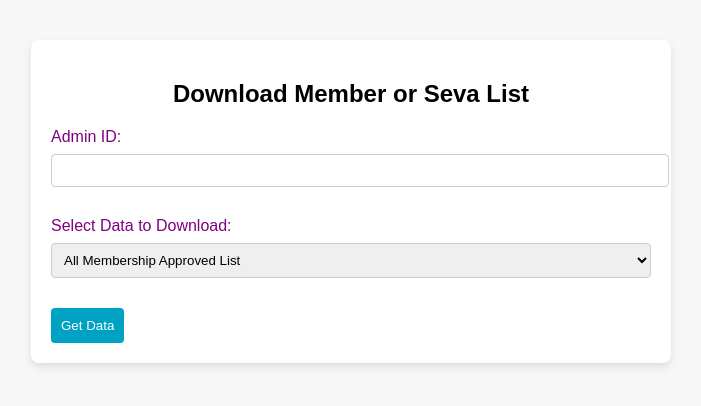
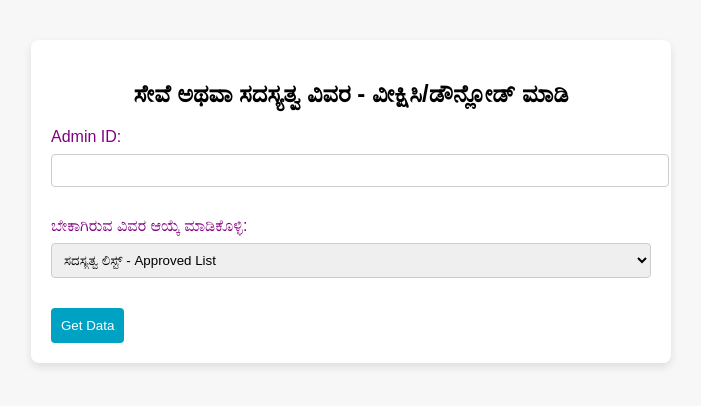
Before and after one commit to sandeephallimane/durgaparameshwarisevatrust, a plain HTML site: page Adminmenu/index.html in a window 1280 px wide. Shown: the whole page, without its empty margins (289-990 px from the left). Drawn offline with Linux system fonts and the light colour scheme.

Commit message:
Update index.html

```diff
--- a/Adminmenu/index.html
+++ b/Adminmenu/index.html
@@ -179,18 +179,18 @@ function clearFormInputs1() {
 </head>
 <body>
  <form id="downloadForm" action="https://script.google.com/macros/s/AKfycbzsieeGqkGYFpFXb5P9ixSX_tjm-neWljFPXWB6rVY6D3QtC5Yzahiykc2cV7MwfzCtOw/exec" method="POST" onsubmit="clearFormInputs1()">
-<h2>Download Member or Seva List</h2>
+<h2>ಸೇವೆ ಅಥವಾ ಸದಸ್ಯತ್ವ ವಿವರ - ವೀಕ್ಷಿಸಿ/ಡೌನ್ಲೋಡ್ ಮಾಡಿ </h2>
 <input type="hidden" name="action" value="download">
 <label for="adminID">Admin ID:</label>
   <input type="text" id="adminID" name="adminID" required><br><br>
 
-  <label for="downloadOption">Select Data to Download:</label>
+  <label for="downloadOption">ಬೇಕಾಗಿರುವ ವಿವರ ಆಯ್ಕೆ ಮಾಡಿಕೊಳ್ಳಿ:</label>
   <select id="downloadOption" name="downloadOption" required>
-    <option value="allMembersap,">All Membership Approved List</option>
-    <option value="allSevaap,">All Seva Approved List</option>
-    <option value="allMembersnap,">Membership not approved list</option>
-    <option value="allSevanap,">Seva not Approved list</option>
-    <optgroup label="Seva List by Maasa">
+    <option value="allMembersap,">ಸದಸ್ಯತ್ವ ಲಿಸ್ಟ್ - Approved List </option>
+    <option value="allSevaap,">ಸೇವೆ ವಿನಂತಿ - Approved List</option>
+    <option value="allMembersnap,">ಸದಸ್ಯತ್ವ ಲಿಸ್ಟ್ - Not approved list</option>
+    <option value="allSevanap,">ಸೇವೆ ವಿನಂತಿ - Not Approved list</option>
+    <optgroup label="ಮಾಸ ಪ್ರಕಾರ ಸೇವಾ ವಿವರ(Approved only)">
         <option value="sevaByMaasa,ಚೈತ್ರ">ಚೈತ್ರ ಮಾಸ</option>
         <option value="sevaByMaasa,ವೈಶಾಖ">ವೈಶಾಖ ಮಾಸ</option>
         <option value="sevaByMaasa,ಜ್ಯೇಷ್ಠ">ಜ್ಯೇಷ್ಠ ಮಾಸ</option>
```
